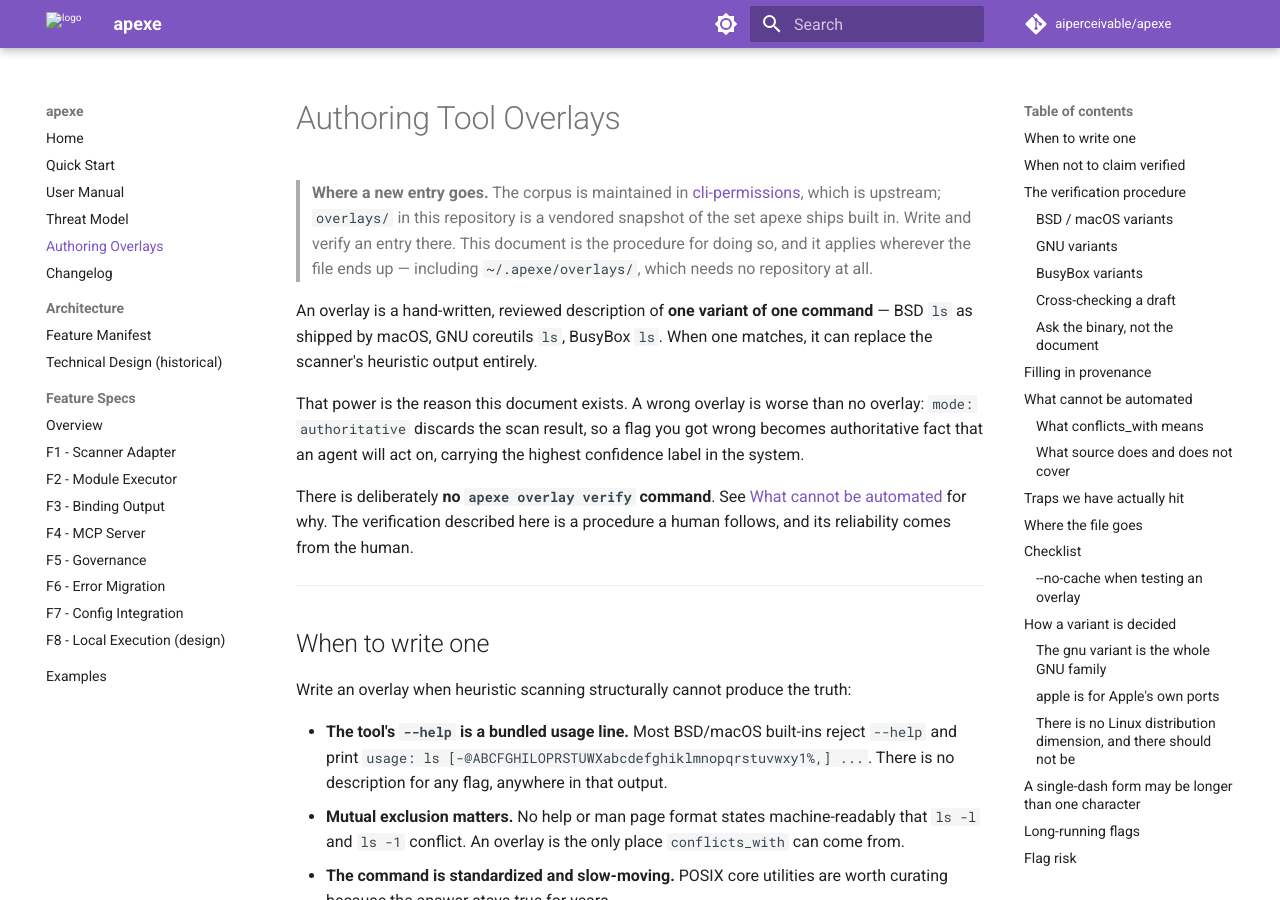
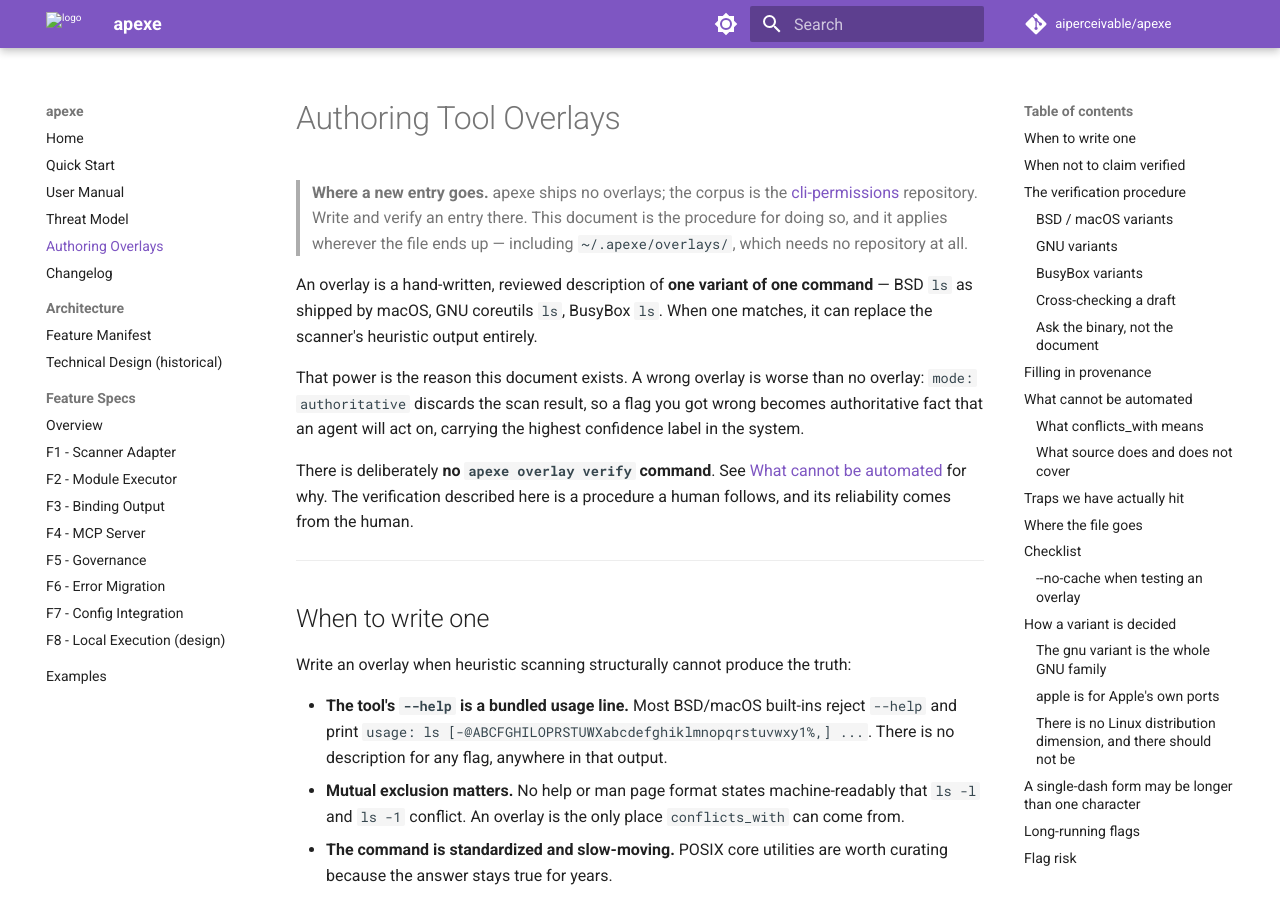
Before and after one commit to aiperceivable/apexe, an MkDocs documentation site: the page built from docs/overlays.md, in a window 1280 px wide and 900 px high. Built offline with MkDocs 1.6.1 and Material for MkDocs 9.7.7, drawn with Linux system fonts in a browser that asks for light colours; comment, search, counter and statistics services are not loaded.

Commit message:
docs: the authoring guide no longer describes a vendored snapshot
overlays/ is gone; the banner still called it one.

```diff
--- a/docs/overlays.md
+++ b/docs/overlays.md
@@ -1,10 +1,9 @@
 # Authoring Tool Overlays
 
-> **Where a new entry goes.** The corpus is maintained in
-> [cli-permissions](https://github.com/aiperceivable/cli-permissions), which is
-> upstream; `overlays/` in this repository is a vendored snapshot of the set
-> apexe ships built in. Write and verify an entry there. This document is the
-> procedure for doing so, and it applies wherever the file ends up — including
+> **Where a new entry goes.** apexe ships no overlays; the corpus is the
+> [cli-permissions](https://github.com/aiperceivable/cli-permissions)
+> repository. Write and verify an entry there. This document is the procedure
+> for doing so, and it applies wherever the file ends up — including
 > `~/.apexe/overlays/`, which needs no repository at all.
 
 An overlay is a hand-written, reviewed description of **one variant of one command** — BSD `ls` as shipped by macOS, GNU coreutils `ls`, BusyBox `ls`. When one matches, it can replace the scanner's heuristic output entirely.
```
